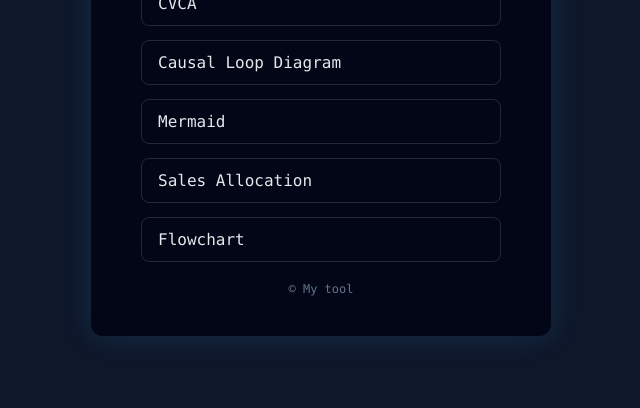
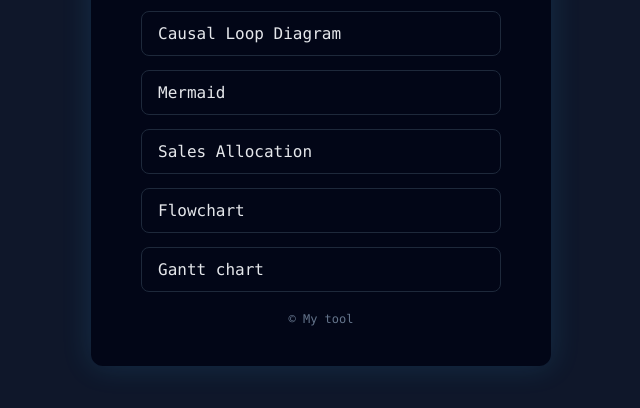
Before and after one commit to shikakuno/mytoolsite, a plain HTML site: page index.html in a window 1280 px wide. Shown: the part 290-698 px from the top of the page, without its empty margins (319-959 px from the left). Drawn offline with Linux system fonts and the light colour scheme.

Commit message:
Update index.html

```diff
--- a/index.html
+++ b/index.html
@@ -85,6 +85,7 @@
             <li><a href="Mermaid.html">Mermaid</a></li>
             <li><a href="SalesAllocation.html">Sales Allocation</a></li>
             <li><a href="flowchart.html">Flowchart</a></li>
+            <li><a href="Gantt chart.html">Gantt chart</a></li>
         </ul>
 
         <footer>
```
